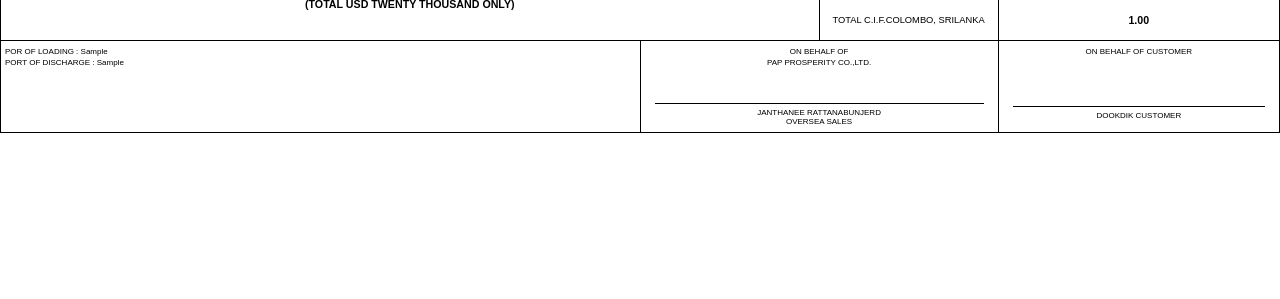
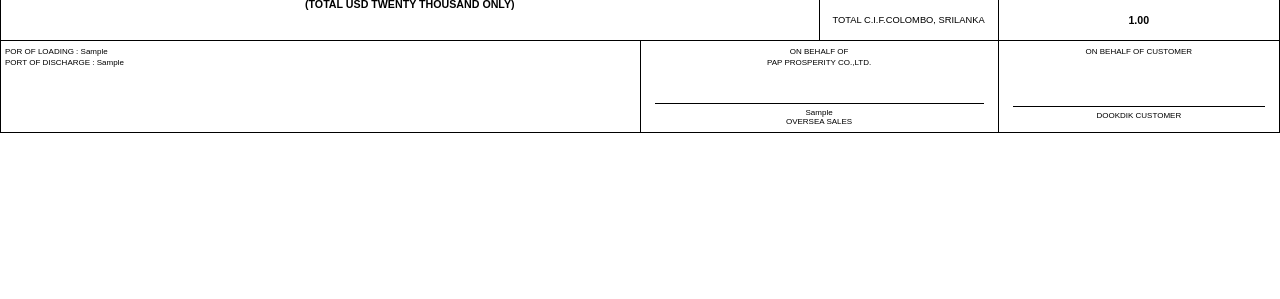
Before and after one commit to Tanabordeee/autoship-hub-backend, a Python web app: template app/templates/invoice_weasy.html in a window 1280 px wide. Shown: the part 501-800 px from the top of the page. Run offline with Jinja, Linux system fonts and the light colour scheme; the template is opened without the code that fills it: most values are stand-ins (such as "Sample title", 1, 10 or a date in 2020).

Commit message:
feat : approve

```diff
--- a/app/templates/invoice_weasy.html
+++ b/app/templates/invoice_weasy.html
@@ -368,7 +368,7 @@
                         <p style="margin: 2px 0; font-size: 6pt;">PAP PROSPERITY CO.,LTD.</p>
                         <div style="height: 30px;"></div>
                         <hr style="border: none; border-top: 1px solid black; margin: 4px 10px;">
-                        <p style="margin: 2px 0; font-size: 6pt;">JANTHANEE RATTANABUNJERD <br>OVERSEA SALES</p>
+                        <p style="margin: 2px 0; font-size: 6pt;">{{ invoice.pi_approver }} <br>OVERSEA SALES</p>
                     </td>
                     <td class="text-center"
                         style="width: 22%; padding: 4px; border-left: 1px solid black; border-top: 1px solid black;">
```
